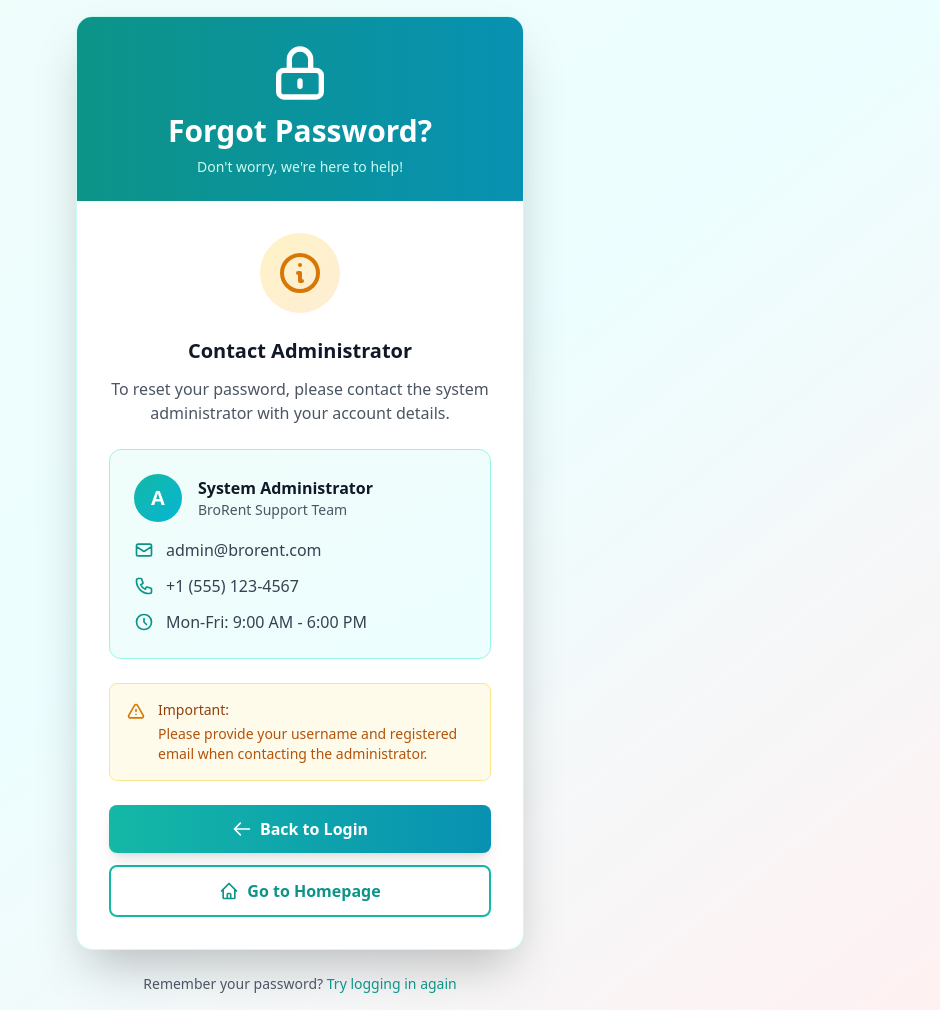
After one commit to sijomonps/BroRent, a Django app: page /forgot-password/ in a window 1280 px wide. The commit adds this page. Shown: the whole page, without its empty margins (340-1280 px from the left). Run offline with Django 5.2, Linux system fonts and the light colour scheme; some libraries are stand-ins or nearby versions.

Commit message:
Fixing forgot password

```diff
--- a/pages/urls.py
+++ b/pages/urls.py
@@ -27,6 +27,7 @@ urlpatterns = [
     path('register/', views.register_view, name='register'),
     path('login/', views.login_view, name='login'),
     path('logout/', views.logout_view, name='logout'),
+    path('forgot-password/', views.forgot_password_view, name='forgot_password'),
     path('profile/', views.profile_view, name='profile'),
     path('profile/edit/', views.edit_profile_view, name='edit_profile'),
     path('password-change/', views.password_change_view, name='password_change'),
--- a/pages/views.py
+++ b/pages/views.py
@@ -60,6 +60,10 @@ def login_view(request):
 def logout_view(request):
     logout(request)
     return redirect('home')
+
+def forgot_password_view(request):
+    """Display forgot password page with admin contact information"""
+    return render(request, 'forgot_password.html')
 
 from django.contrib.auth.decorators import login_required
 
--- /dev/null
+++ b/templates/forgot_password.html
@@ -0,0 +1,123 @@
+{% load static %}
+<!DOCTYPE html>
+<html lang="en">
+<head>
+    <meta charset="UTF-8">
+    <meta name="viewport" content="width=device-width, initial-scale=1.0">
+    <title>Forgot Password - BroRent</title>
+    <script src="https://cdn.tailwindcss.com"></script>
+</head>
+<body class="bg-gradient-to-br from-teal-50 via-cyan-50 to-rose-50 min-h-screen flex items-center justify-center p-4">
+    <div class="max-w-md w-full">
+        <!-- Card Container -->
+        <div class="bg-white rounded-2xl shadow-2xl overflow-hidden border border-teal-100">
+            <!-- Header -->
+            <div class="bg-gradient-to-r from-teal-600 to-cyan-600 px-8 py-6">
+                <div class="flex items-center justify-center mb-2">
+                    <svg class="w-16 h-16 text-white" fill="none" stroke="currentColor" viewBox="0 0 24 24">
+                        <path stroke-linecap="round" stroke-linejoin="round" stroke-width="2" d="M12 15v2m-6 4h12a2 2 0 002-2v-6a2 2 0 00-2-2H6a2 2 0 00-2 2v6a2 2 0 002 2zm10-10V7a4 4 0 00-8 0v4h8z"/>
+                    </svg>
+                </div>
+                <h2 class="text-3xl font-bold text-white text-center">Forgot Password?</h2>
+                <p class="text-teal-100 text-center mt-2 text-sm">Don't worry, we're here to help!</p>
+            </div>
+
+            <!-- Content -->
+            <div class="px-8 py-8">
+                <!-- Info Icon -->
+                <div class="flex justify-center mb-6">
+                    <div class="bg-gradient-to-br from-amber-100 to-orange-100 rounded-full p-4">
+                        <svg class="w-12 h-12 text-amber-600" fill="none" stroke="currentColor" viewBox="0 0 24 24">
+                            <path stroke-linecap="round" stroke-linejoin="round" stroke-width="2" d="M13 16h-1v-4h-1m1-4h.01M21 12a9 9 0 11-18 0 9 9 0 0118 0z"/>
+                        </svg>
+                    </div>
+                </div>
+
+                <!-- Message -->
+                <div class="text-center mb-6">
+                    <h3 class="text-xl font-bold text-gray-900 mb-3">Contact Administrator</h3>
+                    <p class="text-gray-600 mb-6">
+                        To reset your password, please contact the system administrator with your account details.
+                    </p>
+                </div>
+
+                <!-- Admin Contact Card -->
+                <div class="bg-gradient-to-br from-teal-50 to-cyan-50 rounded-xl p-6 border border-teal-200 mb-6">
+                    <div class="flex items-center mb-4">
+                        <div class="w-12 h-12 bg-gradient-to-br from-teal-500 to-cyan-500 rounded-full flex items-center justify-center text-white font-bold text-xl">
+                            A
+                        </div>
+                        <div class="ml-4">
+                            <h4 class="font-bold text-gray-900">System Administrator</h4>
+                            <p class="text-sm text-gray-600">BroRent Support Team</p>
+                        </div>
+                    </div>
+
+                    <!-- Contact Details -->
+                    <div class="space-y-3">
+                        <div class="flex items-center text-gray-700">
+                            <svg class="w-5 h-5 text-teal-600 mr-3" fill="none" stroke="currentColor" viewBox="0 0 24 24">
+                                <path stroke-linecap="round" stroke-linejoin="round" stroke-width="2" d="M3 8l7.89 5.26a2 2 0 002.22 0L21 8M5 19h14a2 2 0 002-2V7a2 2 0 00-2-2H5a2 2 0 00-2 2v10a2 2 0 002 2z"/>
+                            </svg>
+                            <span class="font-medium">admin@brorent.com</span>
+                        </div>
+                        <div class="flex items-center text-gray-700">
+                            <svg class="w-5 h-5 text-teal-600 mr-3" fill="none" stroke="currentColor" viewBox="0 0 24 24">
+                                <path stroke-linecap="round" stroke-linejoin="round" stroke-width="2" d="M3 5a2 2 0 012-2h3.28a1 1 0 01.948.684l1.498 4.493a1 1 0 01-.502 1.21l-2.257 1.13a11.042 11.042 0 005.516 5.516l1.13-2.257a1 1 0 011.21-.502l4.493 1.498a1 1 0 01.684.949V19a2 2 0 01-2 2h-1C9.716 21 3 14.284 3 6V5z"/>
+                            </svg>
+                            <span class="font-medium">+1 (555) 123-4567</span>
+                        </div>
+                        <div class="flex items-center text-gray-700">
+                            <svg class="w-5 h-5 text-teal-600 mr-3" fill="none" stroke="currentColor" viewBox="0 0 24 24">
+                                <path stroke-linecap="round" stroke-linejoin="round" stroke-width="2" d="M12 8v4l3 3m6-3a9 9 0 11-18 0 9 9 0 0118 0z"/>
+                            </svg>
+                            <span class="font-medium">Mon-Fri: 9:00 AM - 6:00 PM</span>
+                        </div>
+                    </div>
+                </div>
+
+                <!-- Important Note -->
+                <div class="bg-amber-50 border border-amber-200 rounded-lg p-4 mb-6">
+                    <div class="flex">
+                        <svg class="w-5 h-5 text-amber-600 mt-0.5 mr-3 flex-shrink-0" fill="none" stroke="currentColor" viewBox="0 0 24 24">
+                            <path stroke-linecap="round" stroke-linejoin="round" stroke-width="2" d="M12 9v2m0 4h.01m-6.938 4h13.856c1.54 0 2.502-1.667 1.732-3L13.732 4c-.77-1.333-2.694-1.333-3.464 0L3.34 16c-.77 1.333.192 3 1.732 3z"/>
+                        </svg>
+                        <div>
+                            <p class="text-sm text-amber-800 font-medium">Important:</p>
+                            <p class="text-sm text-amber-700 mt-1">
+                                Please provide your username and registered email when contacting the administrator.
+                            </p>
+                        </div>
+                    </div>
+                </div>
+
+                <!-- Back to Login Button -->
+                <div class="space-y-3">
+                    <a href="{% url 'login' %}" class="w-full flex items-center justify-center bg-gradient-to-r from-teal-500 to-cyan-600 hover:from-teal-600 hover:to-cyan-700 text-white font-semibold py-3 px-6 rounded-lg shadow-lg hover:shadow-xl transform hover:scale-105 transition duration-200">
+                        <svg class="w-5 h-5 mr-2" fill="none" stroke="currentColor" viewBox="0 0 24 24">
+                            <path stroke-linecap="round" stroke-linejoin="round" stroke-width="2" d="M10 19l-7-7m0 0l7-7m-7 7h18"/>
+                        </svg>
+                        <span>Back to Login</span>
+                    </a>
+                    <a href="{% url 'landing' %}" class="w-full flex items-center justify-center border-2 border-teal-500 text-teal-600 hover:bg-teal-50 font-semibold py-3 px-6 rounded-lg transition duration-200">
+                        <svg class="w-5 h-5 mr-2" fill="none" stroke="currentColor" viewBox="0 0 24 24">
+                            <path stroke-linecap="round" stroke-linejoin="round" stroke-width="2" d="M3 12l2-2m0 0l7-7 7 7M5 10v10a1 1 0 001 1h3m10-11l2 2m-2-2v10a1 1 0 01-1 1h-3m-6 0a1 1 0 001-1v-4a1 1 0 011-1h2a1 1 0 011 1v4a1 1 0 001 1m-6 0h6"/>
+                        </svg>
+                        <span>Go to Homepage</span>
+                    </a>
+                </div>
+            </div>
+        </div>
+
+        <!-- Additional Help Text -->
+        <div class="text-center mt-6">
+            <p class="text-sm text-gray-600">
+                Remember your password?
+                <a href="{% url 'login' %}" class="font-medium text-teal-600 hover:text-teal-500">
+                    Try logging in again
+                </a>
+            </p>
+        </div>
+    </div>
+</body>
+</html>
--- a/templates/login.html
+++ b/templates/login.html
@@ -82,7 +82,7 @@
                         </label>
                     </div>
                     <div class="text-sm">
-                        <a href="#" class="font-medium text-blue-600 hover:text-blue-500">
+                        <a href="{% url 'forgot_password' %}" class="font-medium text-blue-600 hover:text-blue-500">
                             Forgot password?
                         </a>
                     </div>
```
Also changed, not shown: db.sqlite3.
